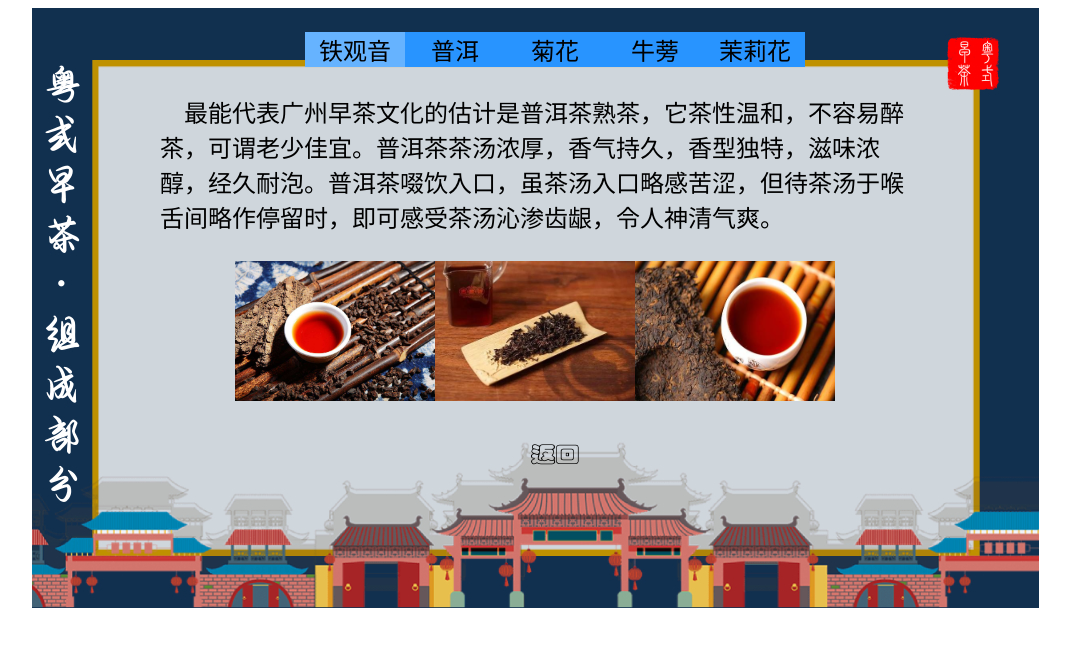
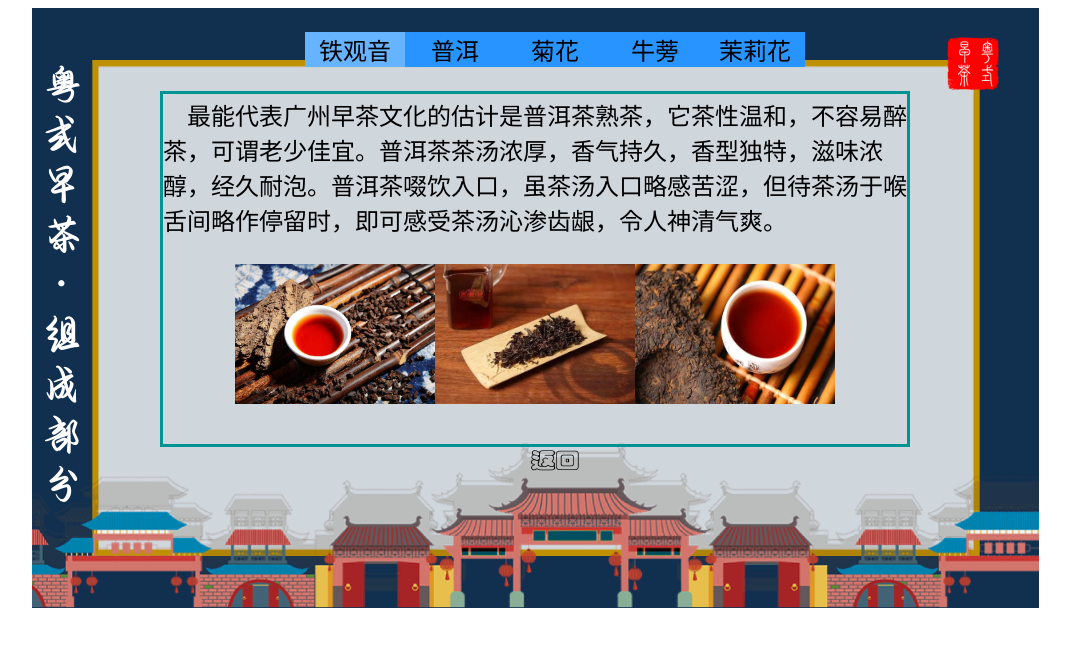
Before and after one commit to lamwingyan/enjoymorningtea, a plain HTML site: page content2.html in a window 1280 px wide. Shown: the whole page, without its empty margins (105-1175 px from the left). Drawn offline with Linux system fonts and the light colour scheme.

Commit message:
Update style.css

```diff
--- a/style.css
+++ b/style.css
@@ -157,7 +157,9 @@ body {text-align: center}
     vertical-align: middle;
 	line-height: 35px;}
 
-#box1{border-color: #009393;}
+#box1{border-color: #009393;
+	border-style:solid;
+	border-width:3px;}
 
 #box2{background: #00AEAE;
 	display: none;}
```
